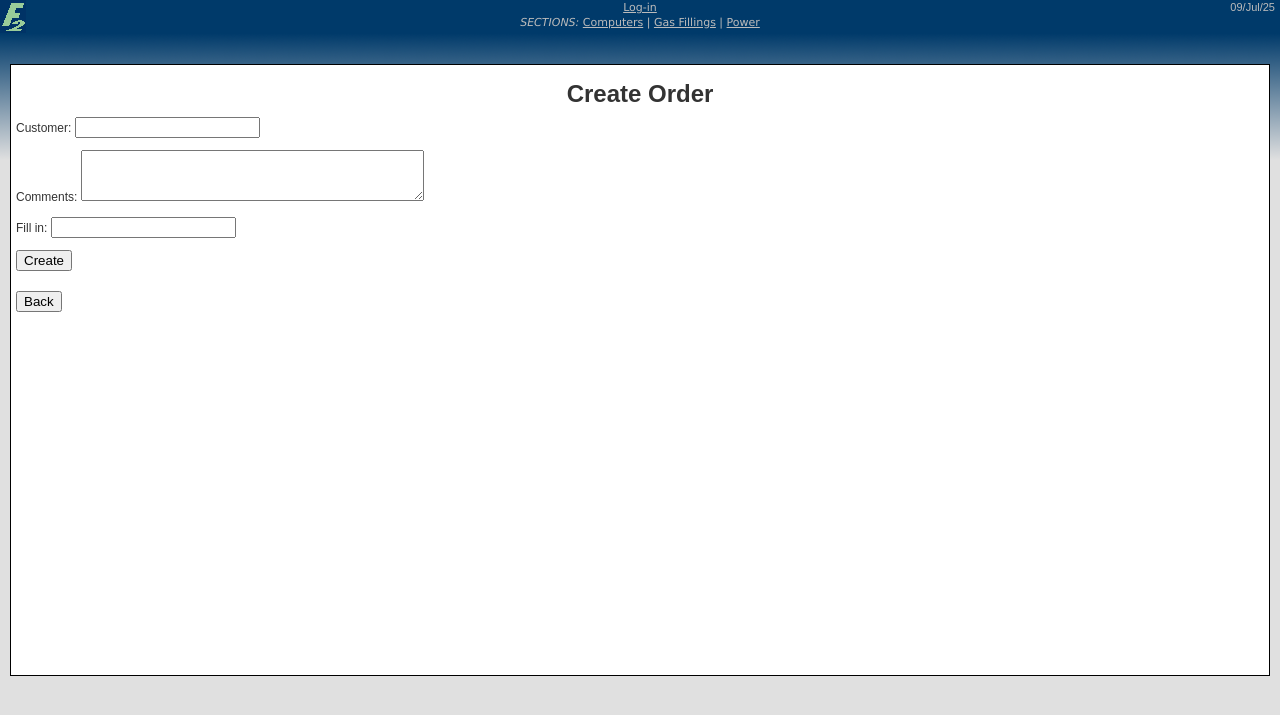
After one commit to F2Chem/gas-packing, a Django app: page /gas_filling/orders/create/ in a window 1280 px wide. The commit adds this page. Shown: the top 715 px of the page. Run offline with Django 4.2, Linux system fonts and the light colour scheme.

Commit message:
Added Ability to Track Orders
Whole new page for orders which lists all created orders in the database. Can press show to see more information about one, and edit to change details, and can create a new order to add to the table.

```diff
--- a/gas_filling/forms.py
+++ b/gas_filling/forms.py
@@ -1,6 +1,5 @@
 from django import forms
-from .models import Filling
-from .models import Cylinder
+from .models import Filling, Cylinder, Order
 
 
 class FillingForm(forms.ModelForm):
@@ -17,3 +16,10 @@ class CylinderForm(forms.ModelForm):
             'test_date': forms.DateInput(attrs={'type': 'date'}),
             'comments': forms.Textarea(attrs={'rows': 3}),
         }
+
+
+class OrderForm(forms.ModelForm):
+    class Meta:
+        model = Order
+        fields = ['customer', 'comments', 'fill_in']
+        widgets = {'comments': forms.Textarea(attrs={'rows': 3}),}
--- a/gas_filling/models.py
+++ b/gas_filling/models.py
@@ -40,6 +40,7 @@ class Order(models.Model):
     customer = models.CharField(max_length=50, blank=True, null=True)
     comments = models.TextField(blank=True, null=True)
     fill_in = models.CharField(max_length=50, blank=True, null=True)
+    created_time = models.DateTimeField(auto_now_add=True)
     timestampin = TimeStampMixin
 
     class Meta:
@@ -63,4 +64,4 @@ class Filling(models.Model):
 
 
     class Meta:
-        db_table = 'cylinders'
+        db_table = 'gas_filling_fillings'
--- a/gas_filling/templates/gas_filling/home.html
+++ b/gas_filling/templates/gas_filling/home.html
@@ -19,4 +19,8 @@
     <button type="submit" class="btn-primary">View All Fillings</button>
 </form>
 
+<form action="{% url 'gas_filling:order_list' %}" method="get" style="margin-top:20px;">
+    <button type="submit" class="btn-primary">Orders</button>
+</form>
+
 {% endblock %}
--- a/gas_filling/templates/gas_filling/list.html
+++ b/gas_filling/templates/gas_filling/list.html
@@ -35,7 +35,6 @@
 <p>No cylinders found.</p>
 {% endif %}
 
-
 <form action="{% url 'gas_filling:gas_filling_home' %}" method="get" style="margin-top: 20px;">
     <button type="submit" class="btn-primary">Back</button>
 </form>
--- /dev/null
+++ b/gas_filling/templates/gas_filling/order_create.html
@@ -0,0 +1,18 @@
+{% extends "base.html" %}
+
+{% block content %}
+
+<div class="container mt-4">
+    <h1>Create Order</h1>
+    <form method="post">
+        {% csrf_token %}
+        {{ form.as_p }}
+        <button type="submit" class="btn btn-primary">Create</button>
+    </form>
+</div>
+
+<form action="{% url 'gas_filling:order_list' %}" method="get" style="margin-top: 20px;">
+    <button type="submit" class="btn-primary">Back</button>
+</form>
+
+{% endblock %}
--- a/gas_filling/urls.py
+++ b/gas_filling/urls.py
@@ -15,12 +15,17 @@ urlpatterns = [
     path('show/<int:pk>/', views.gas_filling_show, name='gas_filling_show'),
     path('create/', views.gas_filling_create, name='gas_filling_create'),
     path('edit/<int:pk>/', views.gas_filling_edit, name='gas_filling_edit'),
+    path('filling/table/', views.gas_filling_table, name='gas_filling_table'),
 
     path("cylinder", views.cylinder_index, name="cylinder_index"),
     path("cylinder/<int:obj_id>", views.cylinder_view, name="cylinder_view"),
     path("cylinder/<int:obj_id>/edit", views.cylinder_edit, name="cylinder_edit"),
 
-    path('filling/table/', views.gas_filling_table, name='gas_filling_table'),
+    path('orders/', views.order_list, name='order_list'),
+    path('orders/create/', views.order_create, name='order_create'),
+    path('orders/<int:pk>/', views.order_show, name='order_show'),
+    path('orders/<int:pk>/edit/', views.order_edit, name='order_edit'),
+
 
 
 ]
--- a/gas_filling/views.py
+++ b/gas_filling/views.py
@@ -3,7 +3,7 @@ from django.shortcuts import get_object_or_404, render, redirect
 from django.db.models import Max
 from django.contrib.auth.decorators import permission_required
 from django.utils.timezone import now
-from .forms import FillingForm, CylinderForm
+from .forms import FillingForm, CylinderForm, OrderForm
 from .models import Filling, Cylinder, Order
 
 
@@ -100,3 +100,36 @@ def gas_filling_create(request):
         form = CylinderForm()
 
     return render(request, 'gas_filling/create.html', {'form': form})
+
+
+def order_list(request):
+    orders = Order.objects.all()
+    return render(request, 'gas_filling/order_list.html', {'orders': orders})
+
+
+def order_create(request):
+    if request.method == 'POST':
+        order_form = OrderForm(request.POST)
+        if order_form.is_valid():
+            order_form.save()
+            return redirect('gas_filling:order_list')
+    else:
+        order_form = OrderForm()
+
+    return render(request, 'gas_filling/order_create.html', {'form': order_form})
+
+
+def order_show(request, pk):
+    order = Order.objects.get(pk=pk)
+    return render(request, 'gas_filling/order_show.html', {'order': order})
+
+def order_edit(request, pk):
+    order = Order.objects.get(pk=pk)
+    if request.method == 'POST':
+        order_form = OrderForm(request.POST, instance=order)
+        if order_form.is_valid():
+            order_form.save()
+            return redirect('gas_filling:order_list')
+    else:
+        order_form = OrderForm(instance=order)
+    return render(request, 'gas_filling/order_edit.html', {'form': order_form, 'order': order})
--- a/templates/base.html
+++ b/templates/base.html
@@ -27,7 +27,7 @@
         <br />
         <i>SECTIONS:</i>
         <a href="/computers">Computers</a> |
-        <a href="{% url 'gas_filling:gas_filling_home' %}">Gas Fillings</a>
+        <a href="{% url 'gas_filling:gas_filling_home' %}">Gas Fillings</a> |
         <a href="/power">Power</a>
         {% extra_links links %}
     </div>
```
Also changed, not shown: gas_filling/templates/gas_filling/order_edit.html (added, +15 -0 lines), gas_filling/templates/gas_filling/order_list.html (added, +48 -0 lines), gas_filling/templates/gas_filling/order_show.html (added, +17 -0 lines).
